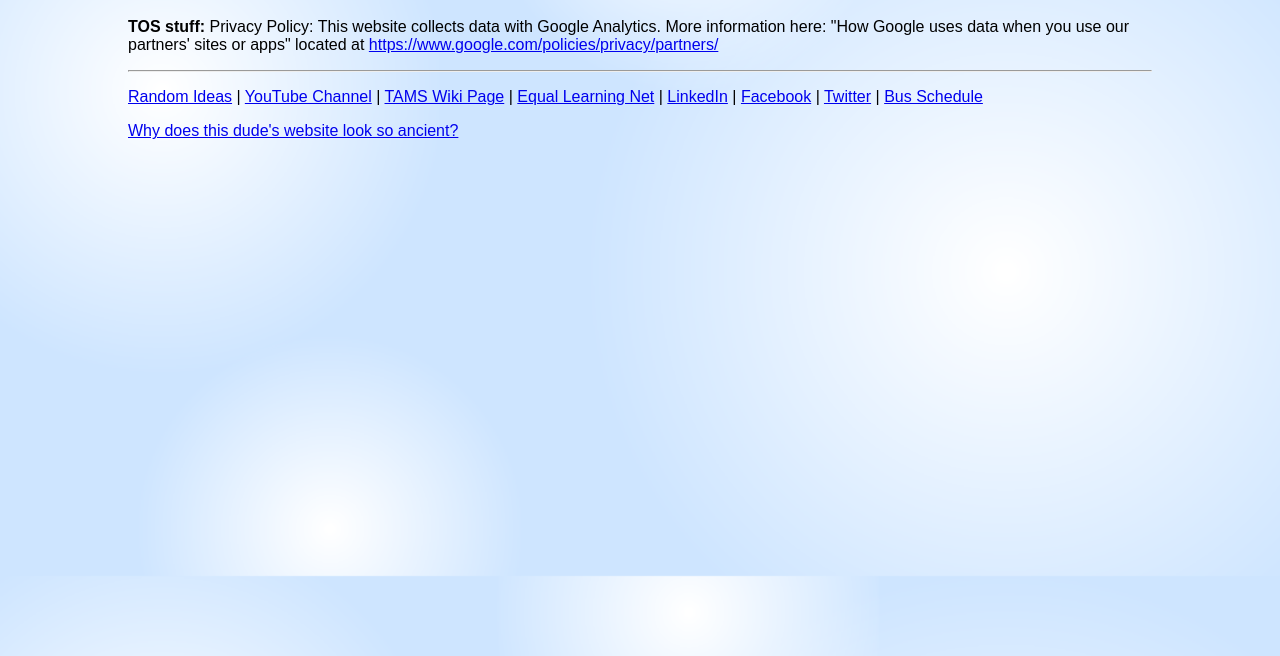
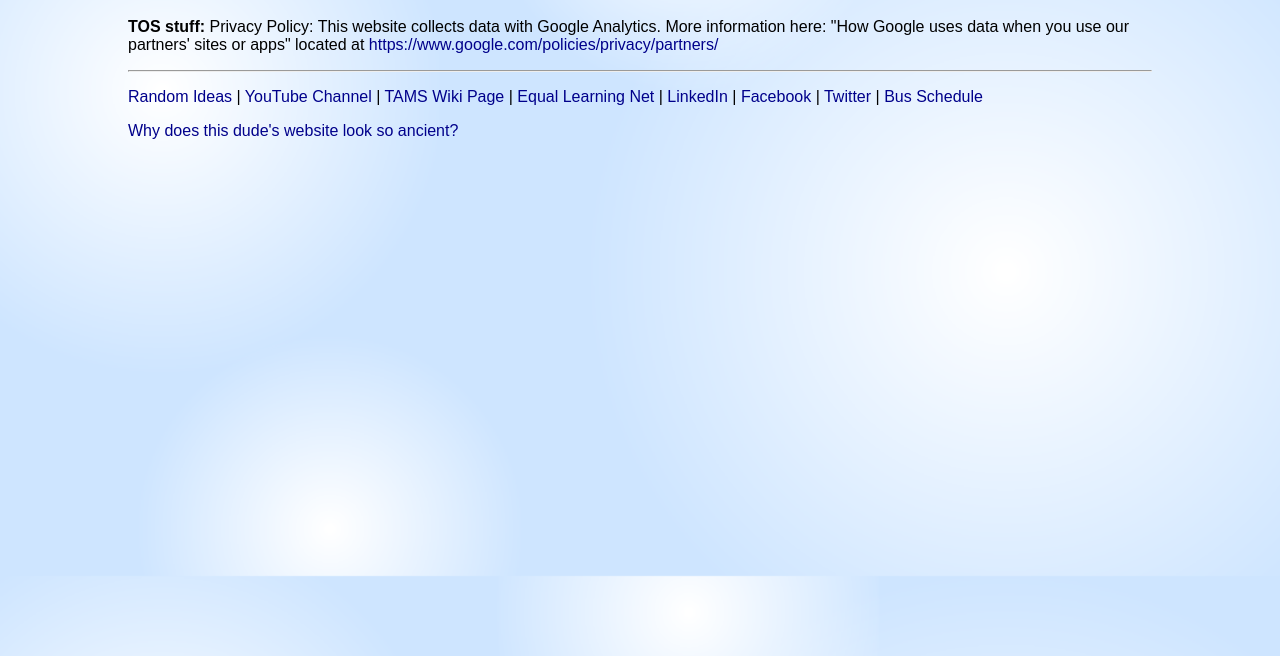
Before and after one commit to exploringsci/exploringsci.github.io, a plain HTML site: page index.html in a window 1280 px wide. Shown: the part 144-800 px from the top of the page. Drawn offline with Linux system fonts and the light colour scheme.

Commit message:
links look better

```diff
--- a/styling/index.css
+++ b/styling/index.css
@@ -6,3 +6,12 @@ body{
     background-size:cover;
     font-family: Arial, Helvetica, sans-serif;
 }
+
+a{
+    text-decoration: none;
+    color: darkblue;
+}
+
+a:hover{
+    color: rgb(255, 123, 0);
+}
```
